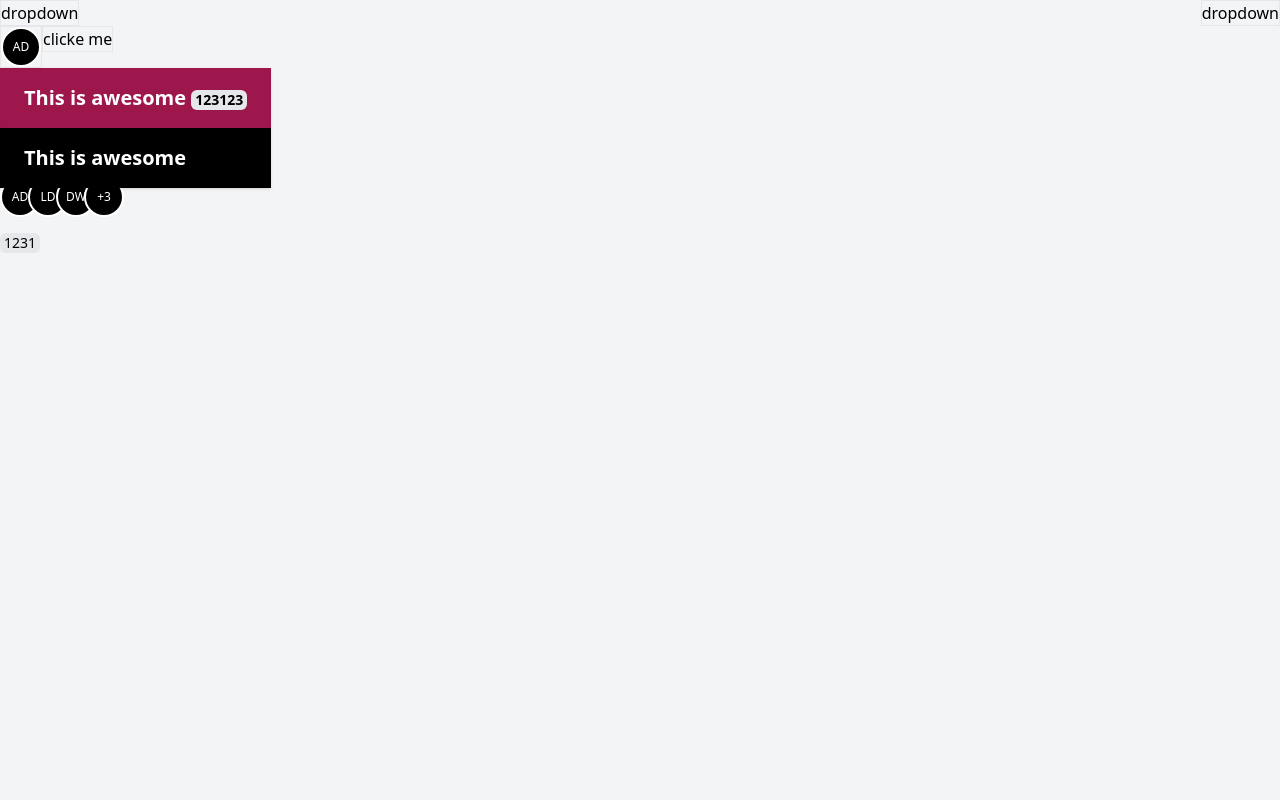
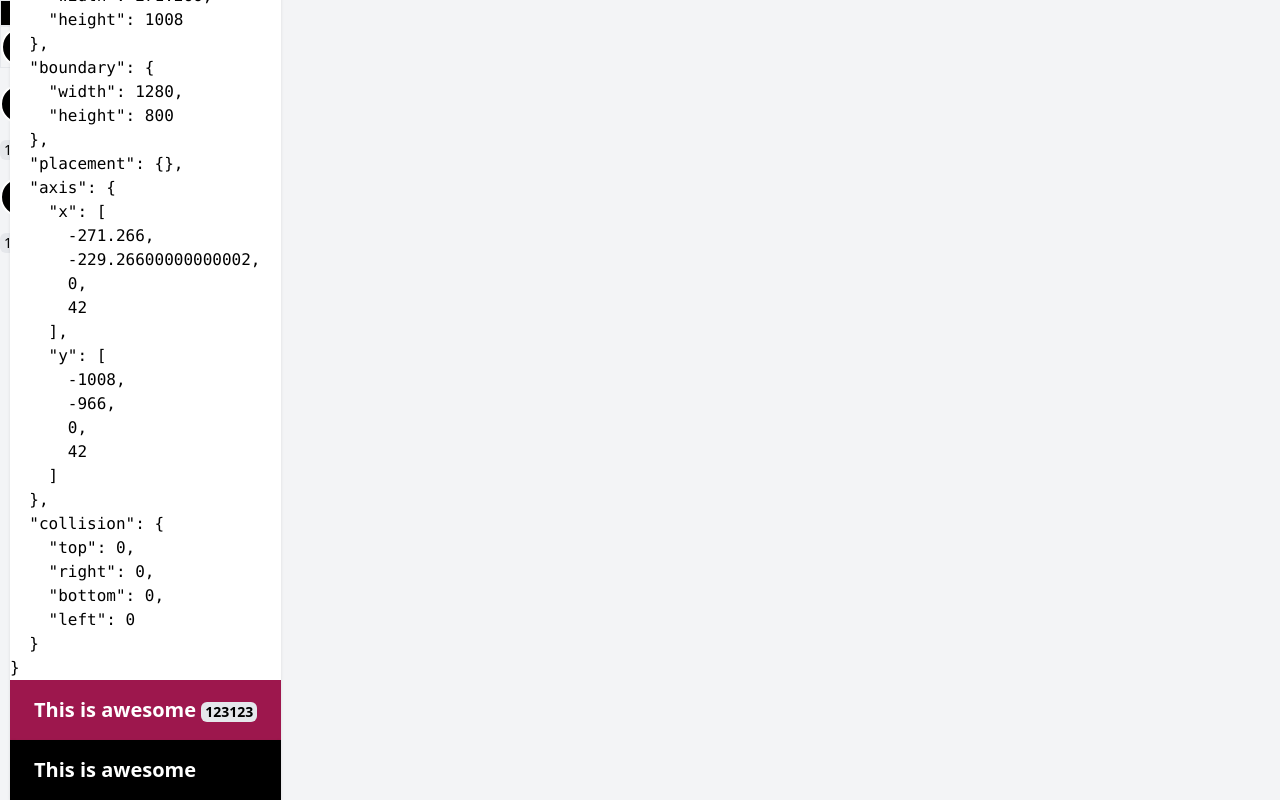
Before and after one commit to AleksejDix/lidia, a Vue app: page / in a window 1280 px wide. Both pictures are taken after a click on the button "AD". Shown: the top 800 px of the page. Built offline with nearby package versions, Linux system fonts and the light colour scheme.

Commit message:
add slide

```diff
--- a/src/components/Dropdown/Content.vue
+++ b/src/components/Dropdown/Content.vue
@@ -1,7 +1,8 @@
 <template>
   <portal to="dropdown" v-if="isVisible">
-    <div v-if="isVisible" class="absolute inset-0" @click="close()"></div>
+    <!-- <div v-if="isVisible" class="absolute inset-0" @click="close()"></div> -->
     <div :ref="contentRef" class="shadow bg-white fixed top-0 left-0 d3" :style="dropdownRect">
+      <pre class="font-xs">{{ calculations }}</pre>
       <FocusTrap>
         <div class="flex items-center justify-center">
           <slot></slot>
@@ -22,12 +23,14 @@ if (!dropdown) {
   throw new Error(`Could not resolve ${dropdown}`)
 }
 
-const { isVisible, contentRef, dropdownRect, close, collisionDetectionRect } = dropdown
+const { isVisible, contentRef, dropdownRect, close, calculations } = dropdown
 </script>
 
 <style>
 .d3 {
-  transform: translate3d(var(--vuedin-dropdown-reset-x), var(--vuedin-dropdown-reset-y), 0)
-    translate3d(var(--vuedin-translate-x), var(--vuedin-translate-y), 0);
+  --offset: v-bind(calculations.right);
+  /* prettier-ignore  */
+  transform:
+    translate3d(var(--vuedin-dropdown-reset-x), var(--vuedin-dropdown-reset-y), 0);
 }
 </style>
--- a/src/components/Dropdown/Dropdown.vue
+++ b/src/components/Dropdown/Dropdown.vue
@@ -5,52 +5,75 @@
 </template>
 
 <script lang="ts" setup>
-import { provide, ref, computed, reactive } from 'vue'
+import { provide, ref, computed, reactive, watchEffect } from 'vue'
 import { DropdownKey } from './symbols'
 import { v4 as uuidv4 } from 'uuid'
 import { useEscKey } from '@/use/useEscKey'
-import { useElementBounding } from '@vueuse/core'
+import { useWindowSize, useElementSize, onClickOutside, useElementBounding } from '@vueuse/core'
 
-interface Rect {
-  top: number
-  right: number
-  bottom: number
-  left: number
+const button = ref()
+
+const content = ref()
+
+const contentRef = (el: HTMLElement) => {
+  content.value = el
 }
+
+const buttonRect = reactive(useElementBounding(button))
+
+function limitNumberInRange(num: number, min: number, max: number): number {
+  if (num < min) {
+    return min
+  } else if (num > max) {
+    return max
+  } else {
+    return num
+  }
+}
+
+const calculations = reactive({
+  button: computed(() => {
+    return {
+      left: Math.round(buttonRect.left),
+      top: Math.round(buttonRect.top),
+      width: buttonRect.width,
+      height: buttonRect.height
+    }
+  }),
+  content: useElementSize(content),
+  boundary: useWindowSize(),
+  placement: computed(() => ({})),
+  axis: {
+    x: computed(() => [
+      -calculations.content.width,
+      calculations.button.width - calculations.content.width,
+      0,
+      calculations.button.width
+    ]),
+    y: computed(() => [
+      -calculations.content.height,
+      calculations.button.height - calculations.content.height,
+      0,
+      calculations.button.height
+    ])
+  },
+  collision: computed(() => {
+    return {
+      top: 0, //calculations.content.top < 0,
+      right: 0, // calculations.content.left + > calculations.viewport.right,
+      bottom: 0, //  calculations.content.left > calculations.viewport.bottom,
+      left: 0 //  calculations.content.left < 0
+    }
+  })
+})
 
 // const zip = (a: any[], b: any[]) => a.map((k, i) => [k, b[i]])
 // const yFlip = computed(() => pos.value.reverse())
 // const xFlip = computed(() => pos.value.map((row) => row.reverse()))
 // const xyFlip = computed(() => pos.value.reverse().map((row) => row.reverse()))
 
-function getViewportRect() {
-  return {
-    top: 0,
-    left: 0,
-    bottom: window.innerHeight,
-    right: window.innerWidth,
-    width: window.innerWidth,
-    height: window.innerHeight
-  }
-}
-
-function isCollidingFixed(boundary: Rect, targetRect: Rect) {
-  return {
-    top: targetRect.top < boundary.top,
-    right: targetRect.right > boundary.right,
-    bottom: targetRect.bottom > boundary.bottom,
-    left: targetRect.left < boundary.left
-  }
-}
-
 const id = uuidv4()
 const dropdown = ref()
-const button = ref()
-const content = ref()
-
-const contentRef = (el: HTMLElement) => {
-  content.value = el
-}
 
 const isVisible = ref(false)
 
@@ -66,11 +89,7 @@ async function close() {
   isVisible.value = false
 }
 
-const tRect = reactive(useElementBounding(button))
-const dRect = reactive(useElementBounding(content))
-
-const x = computed(() => [-dRect.width, tRect.width - dRect.width, 0, tRect.width])
-const y = computed(() => [-dRect.height, tRect.height - dRect.height, 0, tRect.height])
+onClickOutside(content, () => close())
 
 /*
     0   1
@@ -87,54 +106,52 @@ const y = computed(() => [-dRect.height, tRect.height - dRect.height, 0, tRect.h
 
 const pos = computed(() => [
   [
-    [x.value[1], y.value[0]],
-    [x.value[2], y.value[0]]
+    [calculations.axis.x[1], calculations.axis[0]],
+    [calculations.axis.x[2], calculations.axis[0]]
   ],
   [
-    [x.value[0], y.value[1]],
-    [x.value[3], y.value[1]]
+    [calculations.axis.x[0], calculations.axis.y[1]],
+    [calculations.axis.x[3], calculations.axis.y[1]]
   ],
   [
-    [x.value[0], y.value[2]],
-    [x.value[3], y.value[2]]
+    [calculations.axis.x[0], calculations.axis.y[2]],
+    [calculations.axis.x[3], calculations.axis.y[2]]
   ],
   [
-    [x.value[1], y.value[3]],
-    [x.value[2], y.value[3]]
+    [calculations.axis.x[1], calculations.axis.y[3]],
+    [calculations.axis.x[2], calculations.axis.y[3]]
   ]
 ])
 
-/*
-    0   1   2
-  ┌───┬───┬───┐
-0 │ X │ X │ X │
-  ├───┼───┼───┤
-1 │ X │   │ X │
-  ├───┼───┼───┤
-2 │ X │ X │ X │
-  └───┴───┴───┘
-*/
+const dropdownRect = computed(() => {
+  const col = 1 // collision.left ? 1 : collision.right ? 0 : 1
+  const row = 3 // collision.top ? 3 : collision.bottom ? 0 : 3
 
-const collisionDetectionRect = computed(() => ({
-  top: tRect.top - dRect.height,
-  right: tRect.left + tRect.width + dRect.width,
-  bottom: tRect.top + tRect.height + dRect.height,
-  left: tRect.left - dRect.width,
-  width: tRect.width + dRect.width + dRect.width,
-  height: tRect.height + dRect.height + dRect.height
-}))
-
-const dropdownRect = computed(() => {
-  const collision = isCollidingFixed(getViewportRect(), collisionDetectionRect.value)
-
-  const col = collision.left ? 1 : collision.right ? 0 : 1
-  const row = collision.top ? 3 : collision.bottom ? 0 : 3
+  console.log(
+    limitNumberInRange(
+      calculations.button.left,
+      calculations.button.left + calculations.axis.x[1],
+      calculations.boundary.width - calculations.button.left
+    )
+  )
 
   return {
-    '--vuedin-dropdown-reset-x': tRect.left + 'px',
-    '--vuedin-dropdown-reset-y': tRect.top + 'px',
-    '--vuedin-translate-x': pos.value[row][col][0] + 'px',
-    '--vuedin-translate-y': pos.value[row][col][1] + 'px'
+    '--vuedin-dropdown-reset-x':
+      limitNumberInRange(
+        calculations.button.left + 10,
+        calculations.button.left,
+        calculations.boundary.width - calculations.content.width
+      ) + 'px',
+    '--vuedin-dropdown-reset-y':
+      limitNumberInRange(
+        calculations.button.top + calculations.button.height,
+        calculations.button.top,
+        calculations.boundary.height - calculations.content.height
+      ) + 'px'
+    // '--vuedin-translate-x': pos.value[row][col][0] + 'px',
+    // '--vuedin-translate-y': pos.value[row][col][1] + 'px'
+    // '--vuedin-offset-x': calculations.correction.right + 'px',
+    // '--vuedin-offset-y': calculations.correction.bottom + 'px'
   }
 })
 
@@ -147,7 +164,7 @@ provide(DropdownKey, {
   open,
   close,
   dropdownRect,
-  collisionDetectionRect
+  calculations
 })
 
 useEscKey(close)
--- a/src/views/HomeView.vue
+++ b/src/views/HomeView.vue
@@ -13,11 +13,12 @@ import { Flex, FlexItem } from '@/layout/Flex'
 
 <template>
   <div>
-    <div class="flex justify-between">
+    <div class="flex justify-between w-[2000px]">
       <Dropdown>
         <DropdownButton class="hover:bg-black"> dropdown </DropdownButton>
         <DropdownContent>
           <div class="p-4">
+            This is dropdown 1
             <input type="text" />
           </div>
         </DropdownContent>
@@ -27,6 +28,7 @@ import { Flex, FlexItem } from '@/layout/Flex'
         <DropdownButton class="hover:bg-black"> dropdown </DropdownButton>
         <DropdownContent>
           <div class="p-4">
+            This is dropdown 2
             <input type="text" />
           </div>
         </DropdownContent>
```
Also changed, not shown: src/use/useViewportSize.ts (added).
